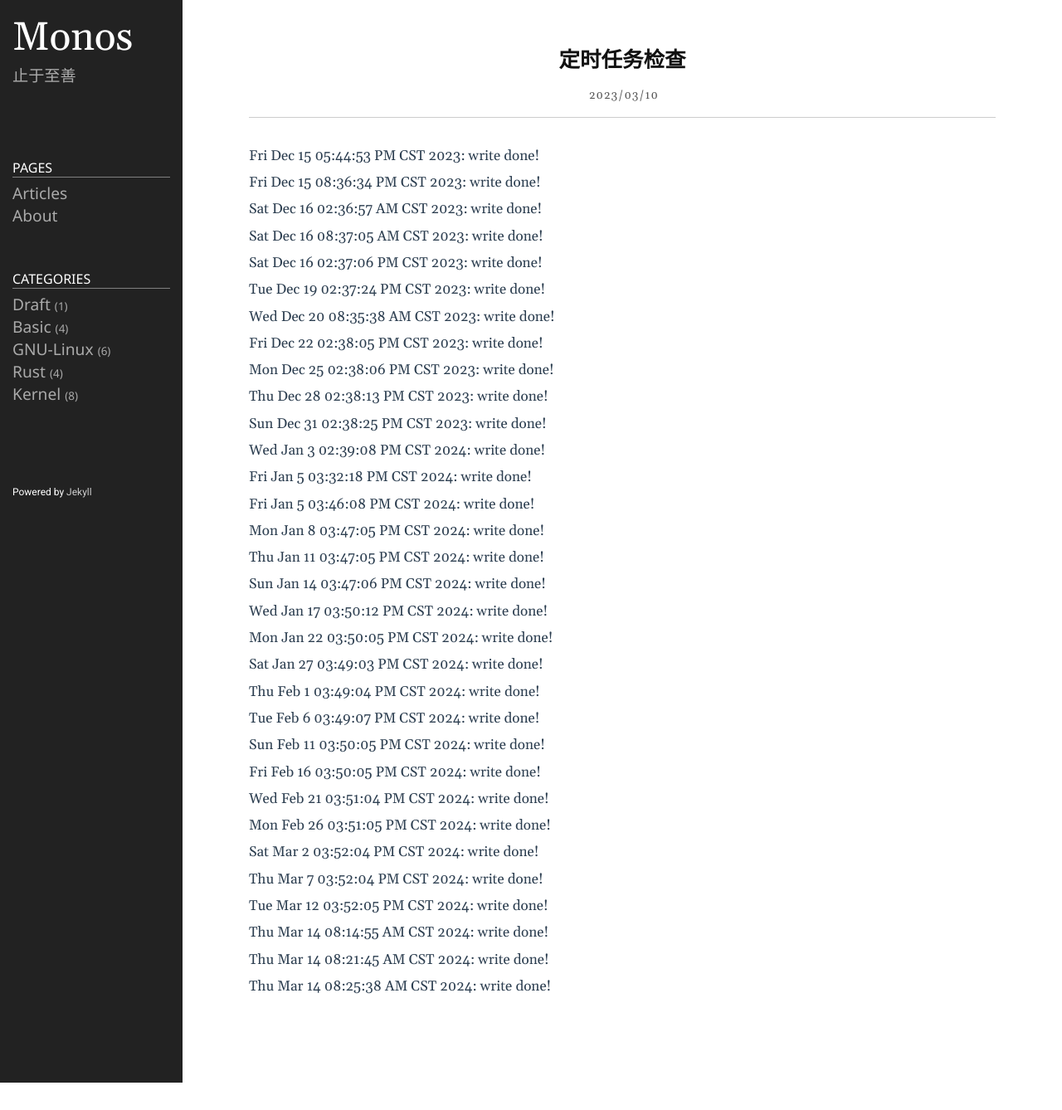
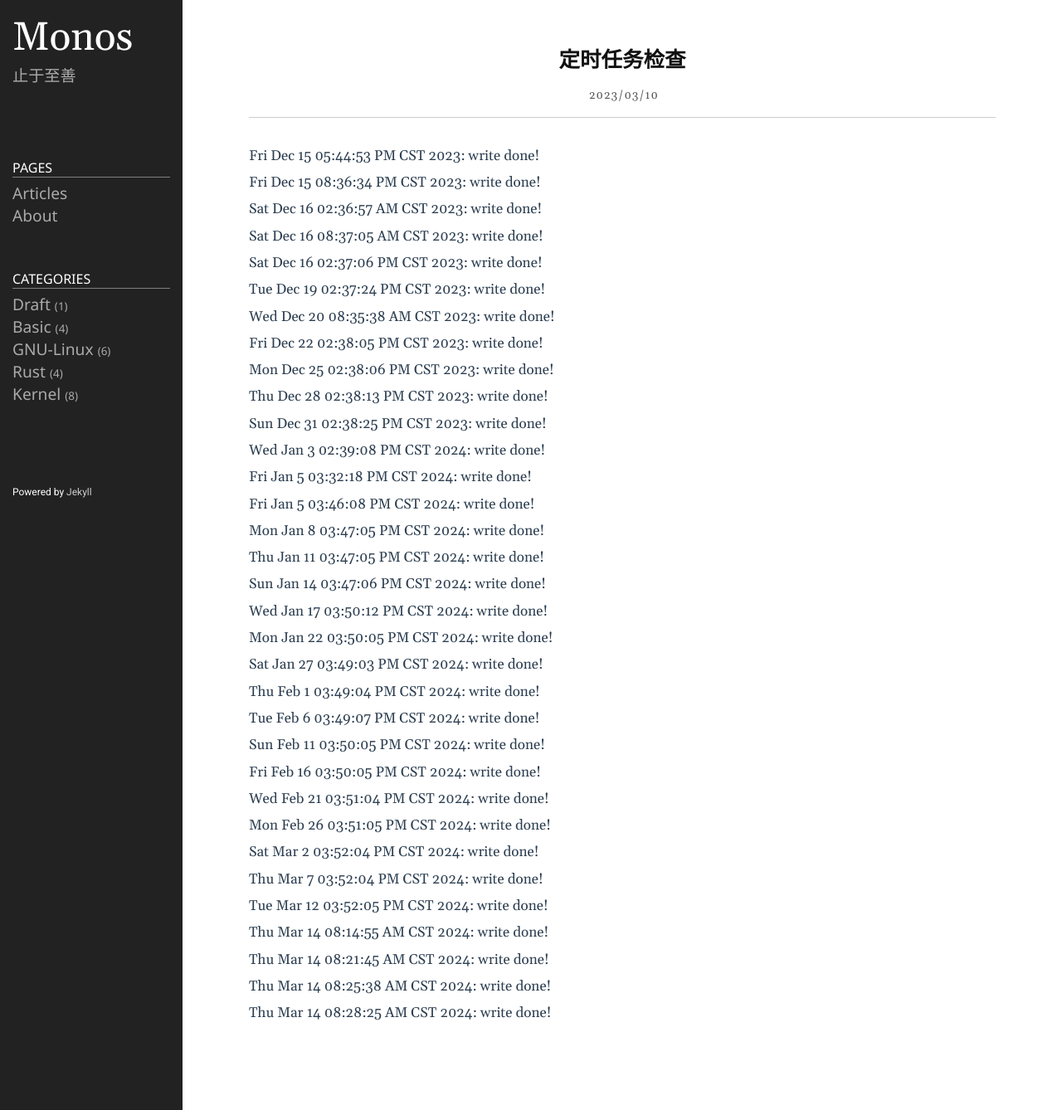
Before and after one commit to lclgo/lclgo.github.io, a Jekyll site: the page built from _posts/2023-03-10-weekly.md, in a window 1280 px wide. Shown: the whole page at 83% size. Built offline with Jekyll 4.4.1, drawn with Linux system fonts in a browser that asks for light colours; before the commit the page ends 1305 px from its top, so only the background shows below that.

Commit message:
timer check

```diff
--- a/_posts/2023-03-10-weekly.md
+++ b/_posts/2023-03-10-weekly.md
@@ -67,3 +67,5 @@ Thu Mar 14 08:14:55 AM CST 2024: write done!
 Thu Mar 14 08:21:45 AM CST 2024: write done!
 
 Thu Mar 14 08:25:38 AM CST 2024: write done!
+
+Thu Mar 14 08:28:25 AM CST 2024: write done!
```
